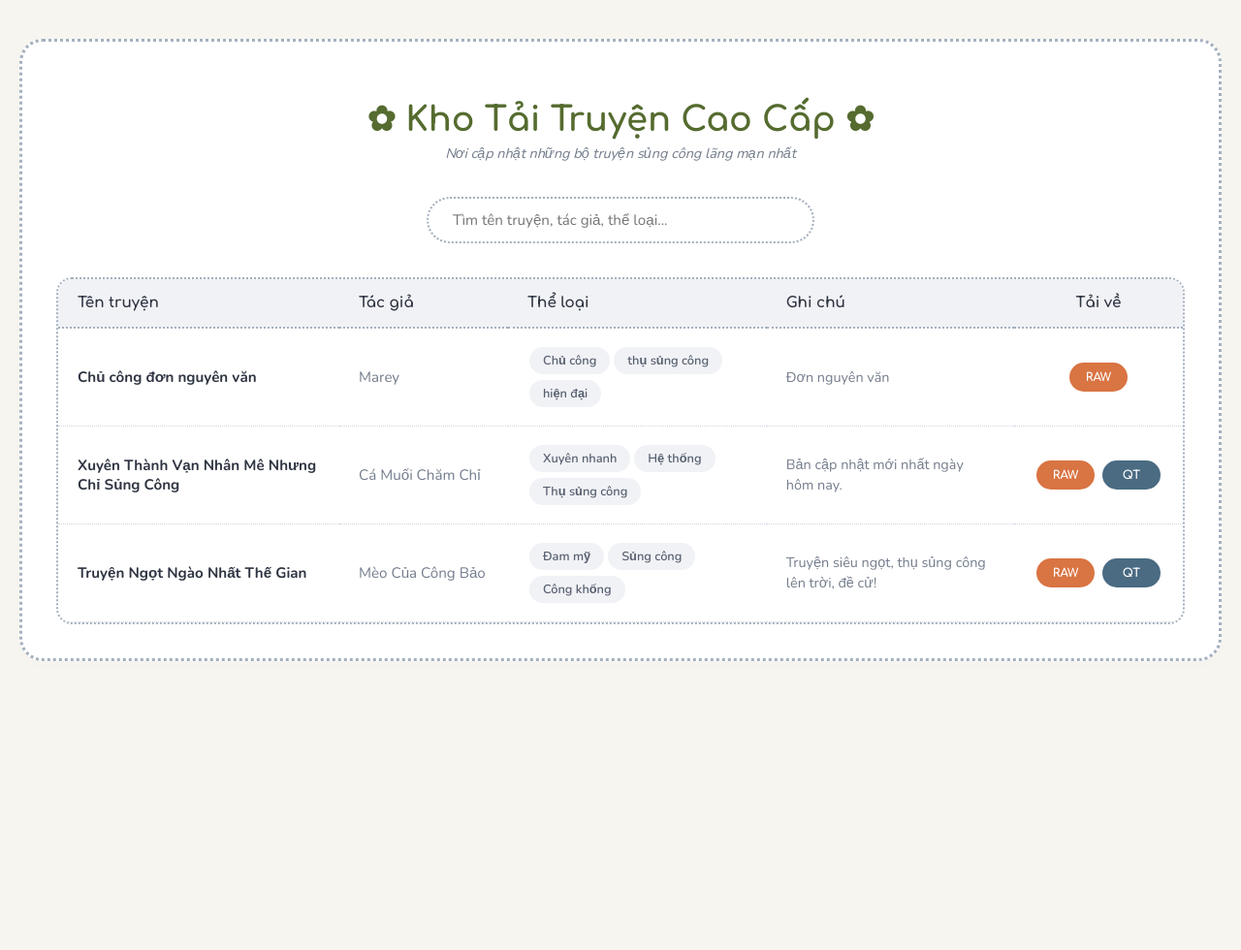
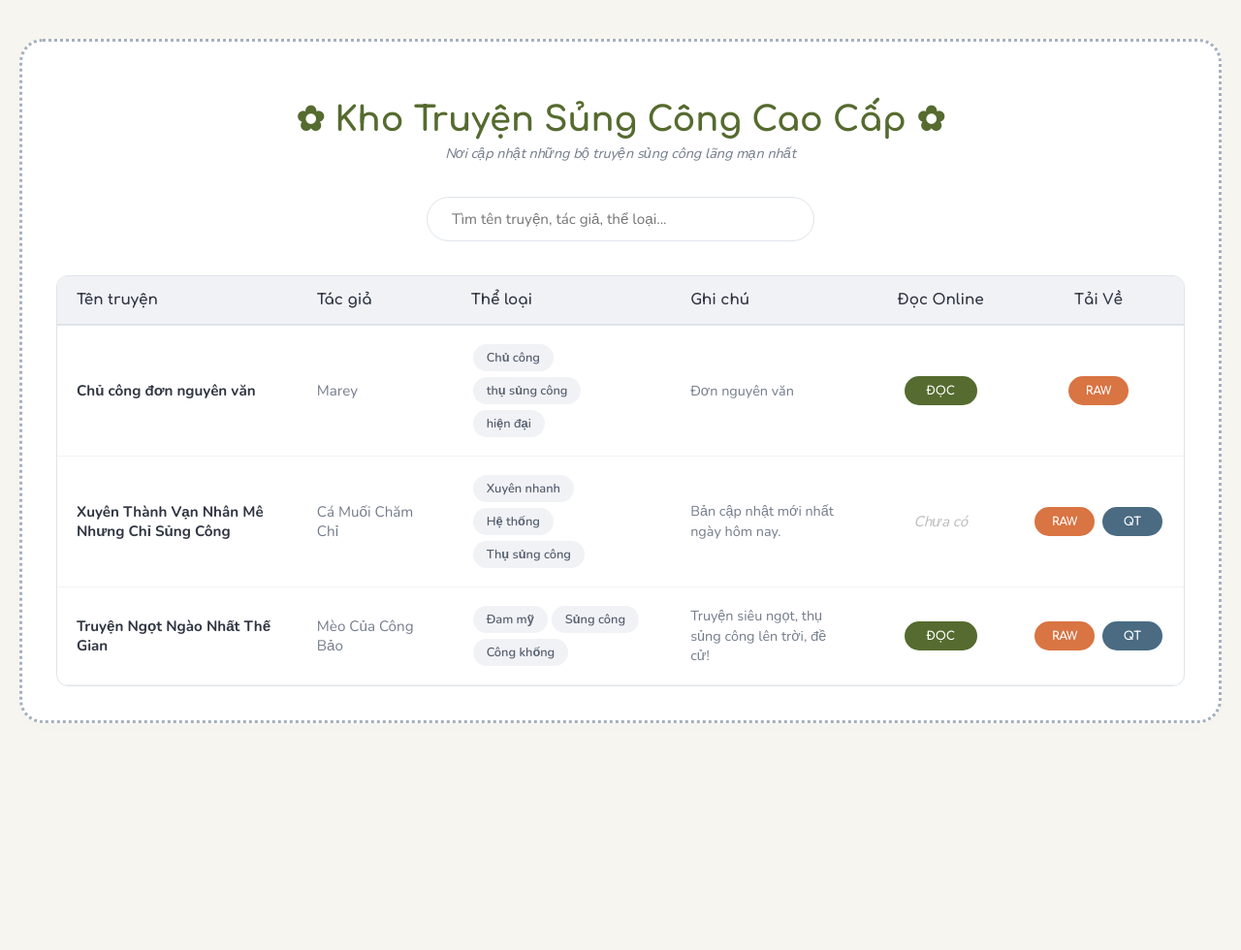
Before and after one commit to PhamNhaDoan/phamnhadoan.github.io, a Jekyll site: the page chucongconvert/taitruyen/index.html, which Jekyll copies as it is, in a window 1280 px wide. Shown: the whole page at 97% size. Built offline with Jekyll 4.4.1, drawn with Linux system fonts in a browser that asks for light colours.

Commit message:
Refactor styles and update HTML structure

```diff
--- a/chucongconvert/taitruyen/index.html
+++ b/chucongconvert/taitruyen/index.html
@@ -8,9 +8,9 @@
     <style>
         :root {
             --bg-color: #f7f5f0; /* Nền xám sữa kem dịu mắt */
-            --primary-earth-green: #556b2f; /* Xanh lá đất (Xanh rêu) */
-            --earth-orange: #d97443; /* Cam đất mộc mạc */
-            --earth-blue: #4a6b82; /* Xanh đất (Xanh biển trầm) */
+            --primary-earth-green: #556b2f; /* Xanh lá đất (Xanh rêu) làm nút Đọc */
+            --earth-orange: #d97443; /* Cam đất làm nút Raw */
+            --earth-blue: #4a6b82; /* Xanh đất trầm làm nút QT */
             --text-dark: #2f3542;
             --text-muted: #747d8c;
             --border-color: #a4b0be; /* Màu xám viền */
@@ -25,15 +25,15 @@
             min-height: 100vh;
         }
 
-        /* Container viền chấm bi sang trọng, nhẹ nhàng */
+        /* KHUNG VIỀN NGOÀI CHẤM BI SANG TRỌNG */
         .main-wrapper {
-            max-width: 1200px;
+            max-width: 1250px;
             margin: 0 auto;
             background: #ffffff;
             padding: 35px;
             border-radius: 24px;
             box-shadow: 0 4px 20px rgba(0, 0, 0, 0.01);
-            border: 3px dotted var(--border-color); /* Viền chấm bi khung chính */
+            border: 3px dotted var(--border-color); /* Duy nhất viền ngoài này chấm bi */
         }
 
         h1 {
@@ -63,8 +63,8 @@
             width: 100%;
             padding: 12px 25px;
             font-size: 0.95rem;
-            border: 2px dotted var(--border-color); /* Viền chấm bi cho ô search */
-            border-radius: 50px; /* Bo tròn hoàn toàn */
+            border: 1px solid #dfe4ea; /* Viền liền mảnh sạch sẽ */
+            border-radius: 50px; /* Bo tròn tuyệt đối */
             outline: none;
             background: #ffffff;
             color: var(--text-dark);
@@ -74,15 +74,14 @@
         }
 
         .search-input:focus {
-            border-style: dashed;
             border-color: var(--earth-orange);
         }
 
-        /* Bảng danh sách truyện phẳng sạch sẽ */
+        /* Bảng phẳng lì, gọn nhẹ */
         .table-container {
             overflow-x: auto;
-            border-radius: 16px;
-            border: 2px dotted var(--border-color); /* Viền chấm bi quanh bảng */
+            border-radius: 12px;
+            border: 1px solid #dfe4ea; /* Viền bảng liền mảnh thanh lịch */
         }
 
         table {
@@ -92,18 +91,18 @@
         }
 
         th {
-            background-color: #f1f2f6; /* Nền xám nhạt cho th */
+            background-color: #f1f2f6;
             color: var(--text-dark);
             font-family: 'Comfortaa', cursive;
             font-weight: 700;
             padding: 16px 20px;
             font-size: 0.95rem;
-            border-bottom: 2px dotted var(--border-color);
+            border-bottom: 2px solid #dfe4ea;
         }
 
         td {
             padding: 16px 20px;
-            border-bottom: 1px dotted #ced6e0;
+            border-bottom: 1px solid #f1f2f6;
             font-size: 0.95rem;
             vertical-align: middle;
         }
@@ -125,12 +124,12 @@
             color: var(--text-muted);
         }
 
-        /* TAG THỂ LOẠI BO TRÒN XINH XẮN */
+        /* TAG THỂ LOẠI BO TRÒN */
         .genre-tag {
-            background: #f1f2f6; /* Nền xám nhẹ thanh lịch */
+            background: #f1f2f6;
             color: #57606f;
             padding: 5px 14px;
-            border-radius: 50px; /* Bo tròn tuyệt đối */
+            border-radius: 50px; /* Bo tròn bong bóng */
             font-size: 0.8rem;
             font-weight: 600;
             display: inline-block;
@@ -141,7 +140,7 @@
         }
 
         .genre-tag:hover {
-            background: var(--primary-earth-green); /* Hover lên màu xanh lá đất */
+            background: var(--primary-earth-green);
             color: #ffffff;
         }
 
@@ -151,12 +150,12 @@
             line-height: 1.4;
         }
 
-        /* 2 NÚT RAW VÀ QT BO TRÒN TUYỆT ĐỐI */
+        /* TẤT CẢ CÁC NÚT BẤM ĐỀU BO TRÒN 100% */
         .btn-download {
             display: inline-flex;
             align-items: center;
             justify-content: center;
-            width: 60px;
+            width: 62px;
             padding: 8px 0;
             margin: 2px;
             border-radius: 50px; /* Bo góc bong bóng tròn xịn */
@@ -169,8 +168,9 @@
             transition: opacity 0.2s ease;
         }
 
-        .btn-raw { background-color: var(--earth-orange); } /* Cam đất */
-        .btn-qt { background-color: var(--earth-blue); }    /* Xanh biển trầm đất */
+        .btn-doc { background-color: var(--primary-earth-green); width: 75px; } /* Nút Đọc online to hơn xíu */
+        .btn-raw { background-color: var(--earth-orange); }
+        .btn-qt { background-color: var(--earth-blue); }
 
         .btn-download:hover {
             opacity: 0.85;
@@ -186,7 +186,7 @@
 <body>
 
 <div class="main-wrapper">
-    <h1>✿ Kho Tải Truyện Cao Cấp ✿</h1>
+    <h1>✿ Kho Truyện Sủng Công Cao Cấp ✿</h1>
     <div class="subtitle">Nơi cập nhật những bộ truyện sủng công lãng mạn nhất</div>
 
     <div class="search-container">
@@ -197,11 +197,12 @@
         <table>
             <thead>
                 <tr>
-                    <th style="width: 25%">Tên truyện</th>
-                    <th style="width: 15%">Tác giả</th>
-                    <th style="width: 23%">Thể loại</th>
-                    <th style="width: 22%">Ghi chú</th>
-                    <th style="width: 15%; text-align: center;">Tải về</th>
+                    <th style="width: 22%">Tên truyện</th>
+                    <th style="width: 14%">Tác giả</th>
+                    <th style="width: 20%">Thể loại</th>
+                    <th style="width: 18%">Ghi chú</th>
+                    <th style="width: 13%; text-align: center;">Đọc Online</th>
+                    <th style="width: 13%; text-align: center;">Tải Về</th>
                 </tr>
             </thead>
             <tbody id="storyTableBody">
@@ -251,7 +255,7 @@
 
         tableBody.innerHTML = '';
         if (data.length === 0) {
-            tableBody.innerHTML = `<tr><td colspan="5" style="text-align:center; color:#999; padding: 30px;">Không thấy truyện cần tìm rồi nàng ơi...</td></tr>`;
+            tableBody.innerHTML = `<tr><td colspan="6" style="text-align:center; color:#999; padding: 30px;">Không thấy truyện cần tìm rồi nàng ơi...</td></tr>`;
             return;
         }
 
@@ -263,9 +267,12 @@
 
             const isValidLink = (link) => link && link.trim().toLowerCase().startsWith('http');
 
+            // Xử lý nút Đọc online
+            const btnDoc = isValidLink(story.linkDoc) ? `<a href="${story.linkDoc}" target="_blank" class="btn-download btn-doc">Đọc</a>` : '<span style="color:#bbb; font-style:italic;">Chưa có</span>';
+
+            // Xử lý nút Tải về (Raw, QT)
             const btnRaw = isValidLink(story.linkRaw) ? `<a href="${story.linkRaw}" target="_blank" class="btn-download btn-raw">Raw</a>` : '';
             const btnQT = isValidLink(story.linkQT) ? `<a href="${story.linkQT}" target="_blank" class="btn-download btn-qt">QT</a>` : '';
-
             const downloadCell = (btnRaw || btnQT) ? `${btnRaw} ${btnQT}` : '<span style="color:#bbb; font-style:italic;">Chưa có</span>';
 
             const row = `
@@ -274,9 +281,8 @@
                     <td class="author-name">${story.tacGia || '-'}</td>
                     <td>${genres}</td>
                     <td class="notes-text">${story.ghiChu || '-'}</td>
-                    <td style="text-align: center; white-space: nowrap;">
-                        ${downloadCell}
-                    </td>
+                    <td style="text-align: center; white-space: nowrap;">${btnDoc}</td>
+                    <td style="text-align: center; white-space: nowrap;">${downloadCell}</td>
                 </tr>
             `;
             tableBody.innerHTML += row;
```
Also changed, not shown: other parts of chucongconvert/taitruyen/index.html (+5 -2 lines).
